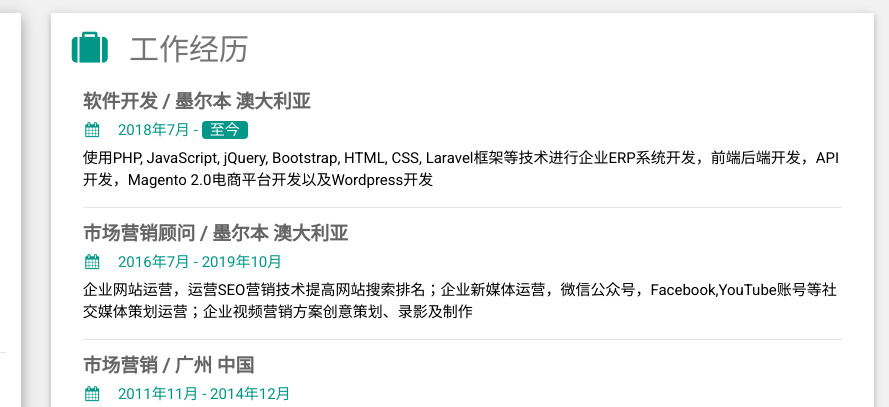
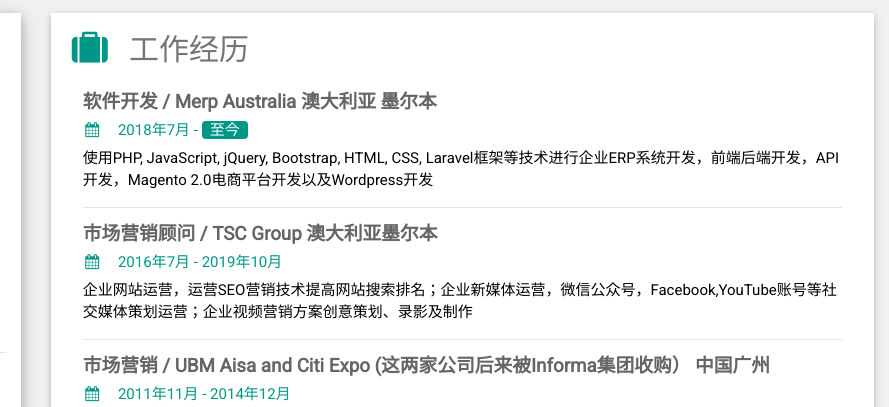
Before and after one commit to AvaWu-AU/git_cv_project, a plain HTML site: page index.html in a window 1280 px wide. Shown: the part 671-1078 px from the top of the page, 391-1280 px from the left. Drawn offline with nearby package versions, Linux system fonts and the light colour scheme.

Commit message:
Modify cv

```diff
--- a/index.html
+++ b/index.html
@@ -147,7 +147,7 @@
                         <h2 class="w3-text-grey w3-padding-16"><i
                                 class="fa fa-suitcase fa-fw w3-margin-right w3-xxlarge w3-text-teal"></i>工作经历</h2>
                         <div class="w3-container">
-                            <h5 class="w3-opacity"><b>软件开发 / 墨尔本 澳大利亚</b></h5>
+                            <h5 class="w3-opacity"><b>软件开发 / Merp Australia 澳大利亚 墨尔本</b></h5>
                             <h6 class="w3-text-teal"><i class="fa fa-calendar fa-fw w3-margin-right"></i>2018年7月 - <span
                                     class="w3-tag w3-teal w3-round">至今</span></h6>
                             <p>使用PHP, JavaScript, jQuery, Bootstrap, HTML, CSS, Laravel框架等技术进行企业ERP系统开发，前端后端开发，API开发，Magento
@@ -155,7 +155,7 @@
                             <hr>
                         </div>
                         <div class="w3-container">
-                            <h5 class="w3-opacity"><b>市场营销顾问 / 墨尔本 澳大利亚</b></h5>
+                            <h5 class="w3-opacity"><b>市场营销顾问 / TSC Group 澳大利亚墨尔本</b></h5>
                             <h6 class="w3-text-teal"><i class="fa fa-calendar fa-fw w3-margin-right"></i>2016年7月 -
                                 2019年10月
                             </h6>
@@ -163,7 +163,7 @@
                             <hr>
                         </div>
                         <div class="w3-container">
-                            <h5 class="w3-opacity"><b>市场营销 / 广州 中国</b></h5>
+                            <h5 class="w3-opacity"><b>市场营销 / UBM Aisa and Citi Expo (这两家公司后来被Informa集团收购） 中国广州</b></h5>
                             <h6 class="w3-text-teal"><i class="fa fa-calendar fa-fw w3-margin-right"></i>2011年11月 -
                                 2014年12月
                             </h6>
```
